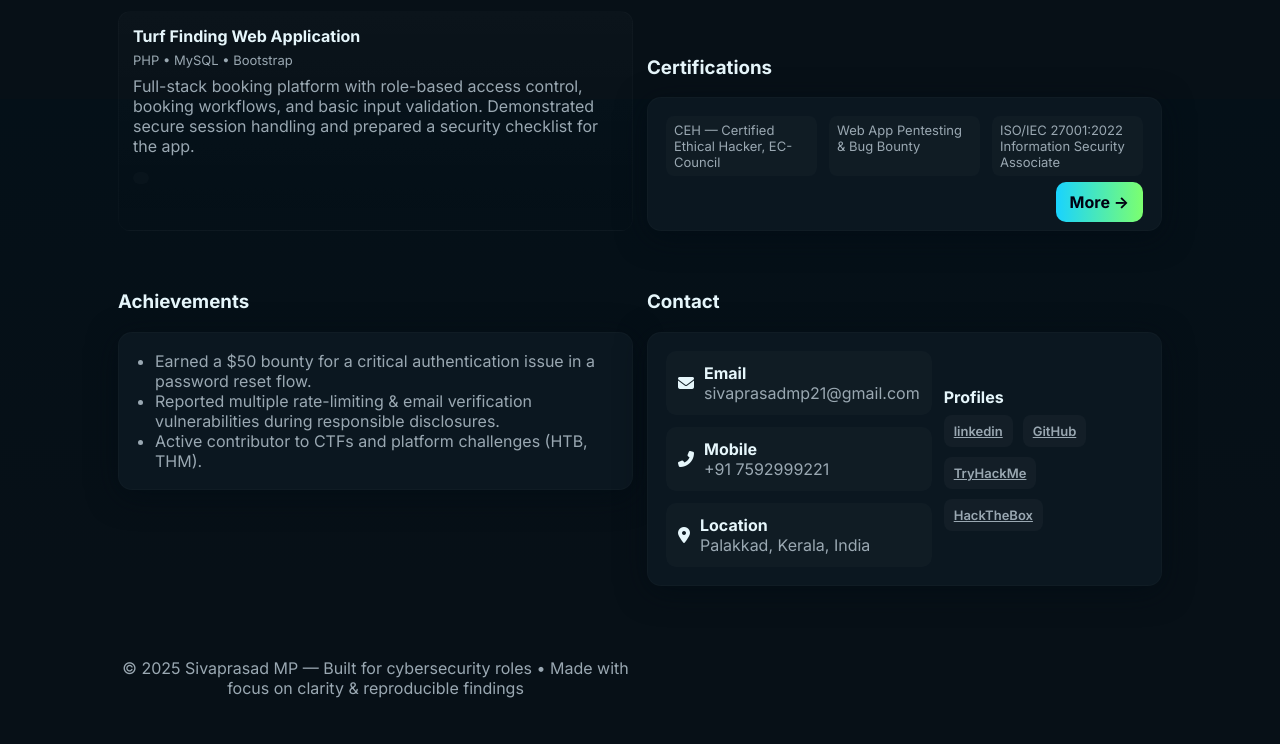
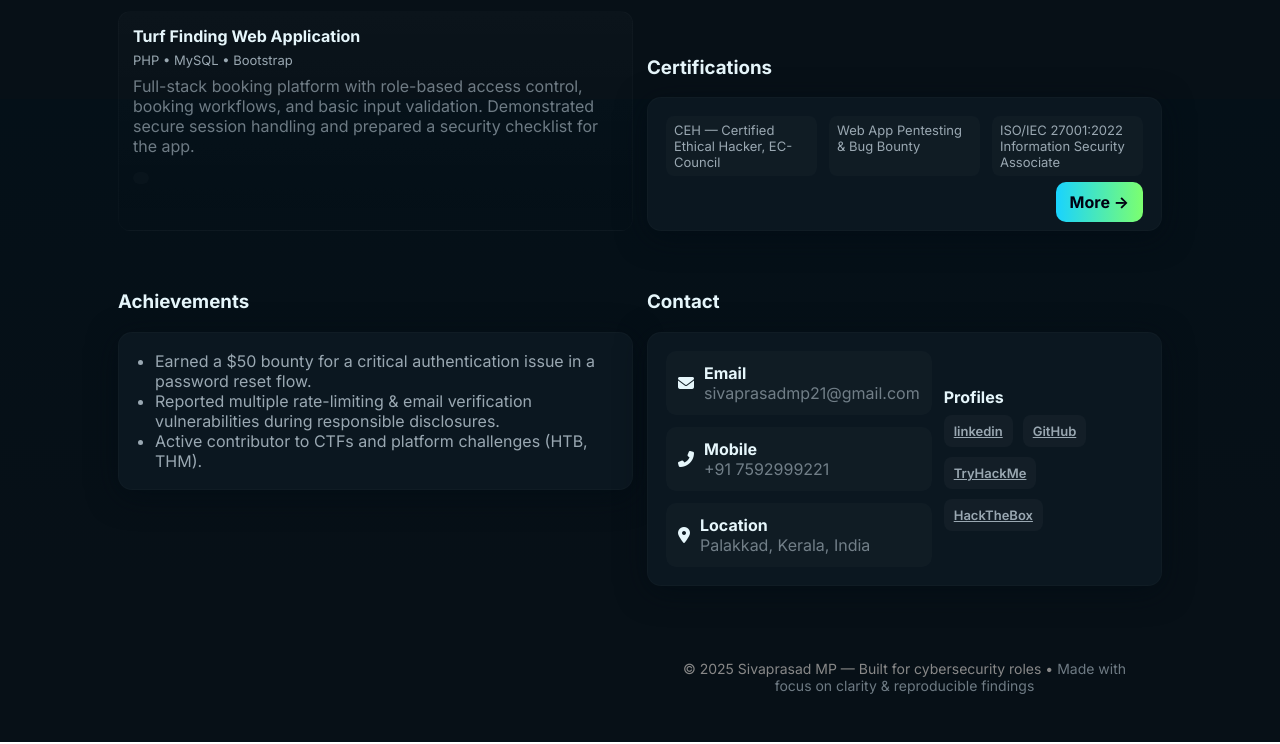
Before and after one commit to Sivaprasad-MP/my-profile, a plain HTML site: page index.html in a window 1280 px wide. Shown: the part 1501-2245 px from the top of the page. Drawn offline with nearby package versions, Linux system fonts and the light colour scheme.

Commit message:
Update index.html

```diff
--- a/index.html
+++ b/index.html
@@ -349,18 +349,56 @@
 </section>
 
 
-    <footer>
-      © <span id="year"></span> Sivaprasad MP — Built for cybersecurity roles • <span class="muted">Made with focus on clarity & reproducible findings</span>
-    </footer>
-  </div>
+   <!DOCTYPE html>
+<html lang="en">
+<head>
+  <meta charset="UTF-8">
+  <meta name="viewport" content="width=device-width, initial-scale=1.0">
+  <title>Portfolio</title>
 
+  <!-- AOS CSS -->
+  <link rel="stylesheet" href="https://unpkg.com/aos@2.3.4/dist/aos.css">
+
+  <!-- Typed.js -->
+  <script src="https://cdn.jsdelivr.net/npm/typed.js@2.0.12"></script>
+
+  <style>
+    footer {
+      padding: 20px;
+      text-align: center;
+      color: #888;
+      font-size: 14px;
+    }
+    .muted { opacity: 0.7; }
+  </style>
+</head>
+
+<body>
+
+  <!-- Typed text element -->
+  <h1 id="typed"></h1>
+
+
+  <!-- Footer -->
+  <footer>
+    © <span id="year"></span> Sivaprasad MP — Built for cybersecurity roles •
+    <span class="muted">Made with focus on clarity & reproducible findings</span>
+  </footer>
+
+
+  <!-- AOS JS -->
   <script src="https://unpkg.com/aos@2.3.4/dist/aos.js"></script>
+
   <script>
     // Init AOS
-    AOS.init({duration:700,once:true,easing:'ease-in-out'});
+    AOS.init({
+      duration: 700,
+      once: true,
+      easing: 'ease-in-out'
+    });
 
     // Typed.js intro
-    const typed = new Typed('#typed', {
+    new Typed('#typed', {
       strings: [
         'Cybersecurity Professional',
         'Penetration Tester',
@@ -377,16 +415,18 @@
     // Footer year
     document.getElementById('year').textContent = new Date().getFullYear();
 
-    // Contact form handler (simple client-side demo)
+    // Contact form handler
     function handleContact(e){
       e.preventDefault();
       const name = document.getElementById('name').value.trim();
       const email = document.getElementById('email').value.trim();
       const msg = document.getElementById('message').value.trim();
-      if(!name || !email || !msg){alert('Please fill all fields');return}
-      // For GitHub Pages — no backend. Provide mailto fallback
-      const subject = encodeURIComponent('Portfolio contact from '+name);
-      const body = encodeURIComponent('Name: '+name+"\nEmail: "+email+"\n\n"+msg);
+      if(!name || !email || !msg){
+        alert('Please fill all fields');
+        return;
+      }
+      const subject = encodeURIComponent('Portfolio contact from ' + name);
+      const body = encodeURIComponent('Name: ' + name + "\nEmail: " + email + "\n\n" + msg);
       window.location.href = `mailto:sivaprasadmp21@gmail.com?subject=${subject}&body=${body}`;
     }
   </script>
```
